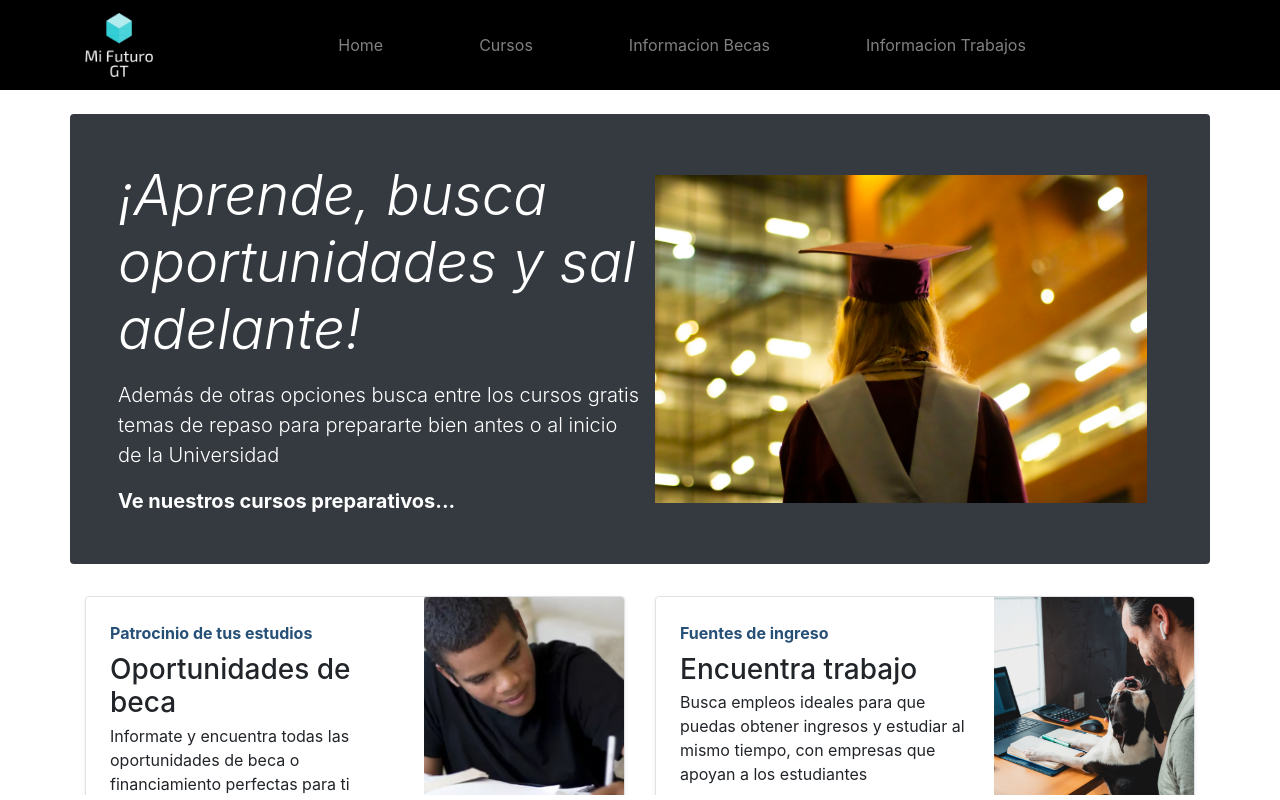
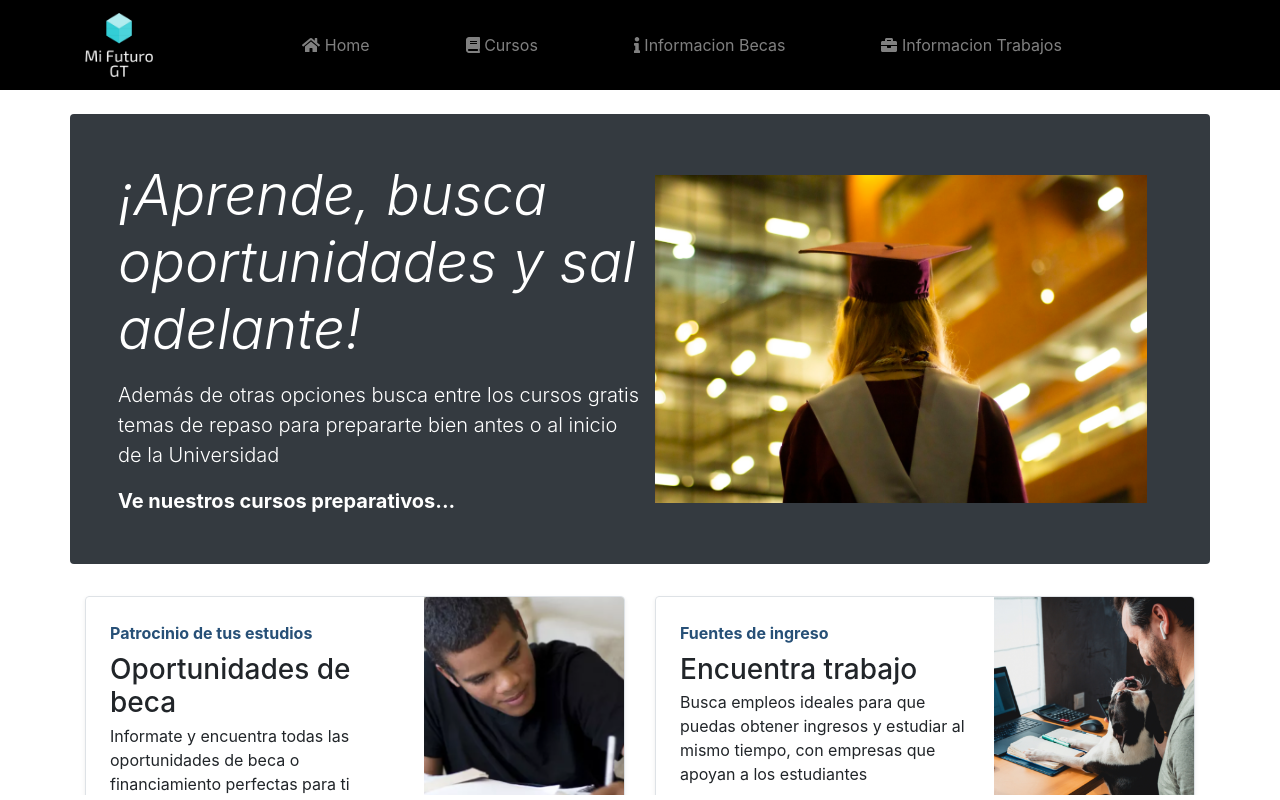
Before and after one commit to campeon19/Portal_Educacion_GT, a React (Create React App) app: page / in a window 1280 px wide. Built offline with nearby package versions, Linux system fonts and the light colour scheme.

Commit message:
Navbar icons and links implemented

```diff
--- a/src/Components/Navbars/Navbar.jsx
+++ b/src/Components/Navbars/Navbar.jsx
@@ -2,6 +2,9 @@ import React from 'react'
 import 'bootstrap/dist/css/bootstrap.css';
 import 'bootstrap/dist/js/bootstrap.bundle.min';
 import logo from './Assets/logo.png';
+import {FontAwesomeIcon} from '@fortawesome/react-fontawesome';
+import { faBook, faBriefcase, faHome, faInfo } from '@fortawesome/free-solid-svg-icons';
+import { Link } from 'react-router-dom';
 
 export default function Navbar() {
     return (
@@ -24,16 +27,16 @@ export default function Navbar() {
             <div className="collapse navbar-collapse" id="navcol-1">
               <ul className="navbar-nav flex-grow-1 justify-content-center">
                 <li className="nav-item" role="presentation">
-                    <a className="nav-link px-5" aria-current="page" href="#">Home</a>
+                    <Link to='/' className="nav-link px-5" aria-current="page" href="#"><FontAwesomeIcon icon={faHome}></FontAwesomeIcon> Home</Link>
                 </li>
                 <li className="nav-item" role="presentation">
-                    <a className="nav-link px-5" aria-current="page" href="#">Cursos</a>
+                    <Link to='/courses' className="nav-link px-5" aria-current="page" href="#"><FontAwesomeIcon icon={faBook}></FontAwesomeIcon> Cursos</Link>
                 </li>
                 <li className="nav-item" role="presentation">
-                    <a className="nav-link px-5" aria-current="page" href="#">Informacion Becas</a>
+                    <Link to='/becas' className="nav-link px-5" aria-current="page" href="#"><FontAwesomeIcon icon={faInfo}></FontAwesomeIcon> Informacion Becas</Link>
                 </li>
                 <li className="nav-item" role="presentation">
-                    <a className="nav-link px-5" aria-current="page" href="#">Informacion Trabajos</a>
+                    <Link to='/jobs' className="nav-link px-5" aria-current="page" href="#"><FontAwesomeIcon icon={faBriefcase}></FontAwesomeIcon> Informacion Trabajos</Link>
                 </li>
               </ul>
             </div>
```
